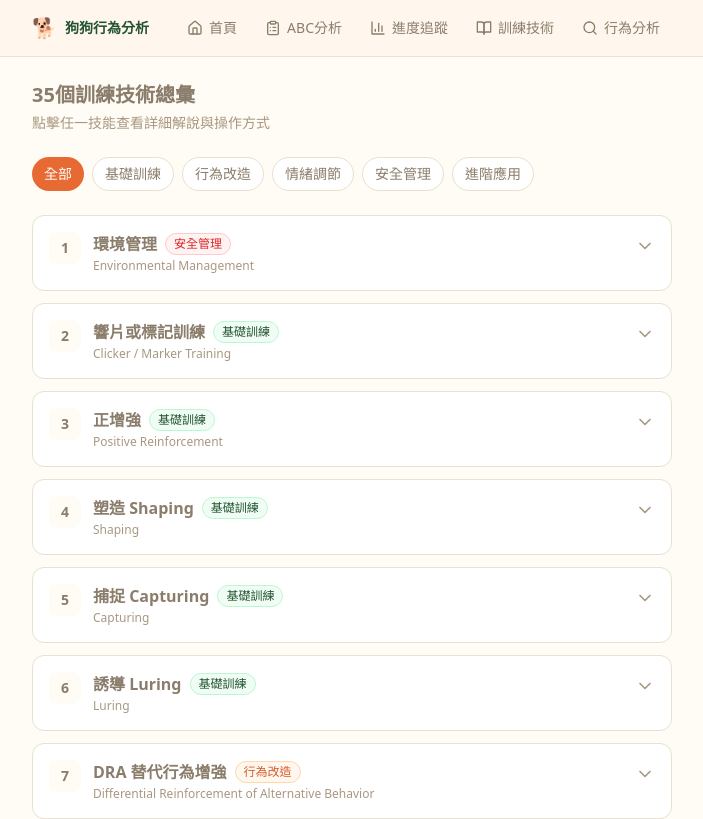
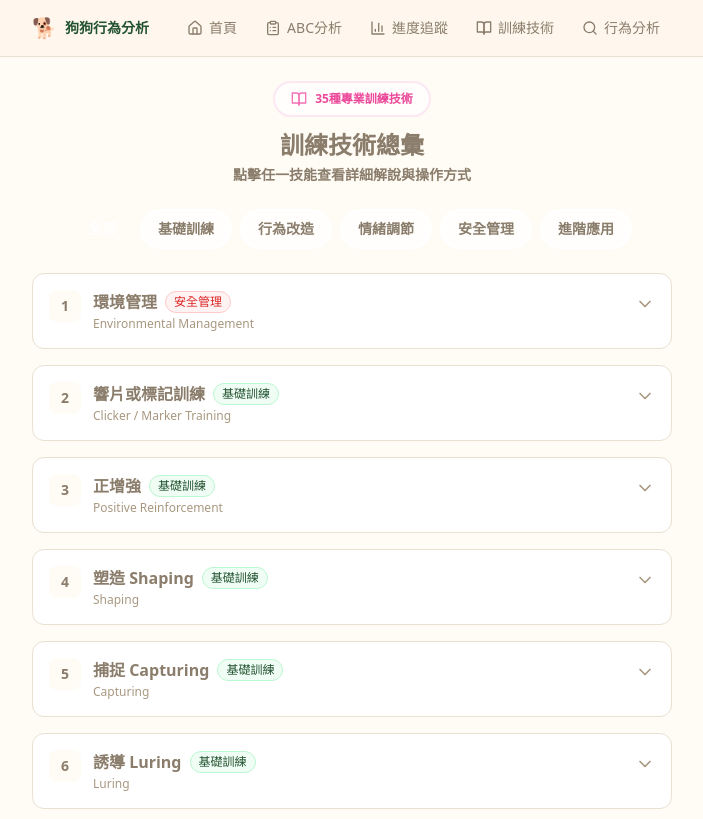
Before and after one commit to chouandony/dog-behavior-analyzer-2, a Next.js app: page /techniques in a window 1280 px wide. Shown: the top 819 px of the page, without its empty margins (288-991 px from the left). Built offline with nearby package versions, Linux system fonts and the light colour scheme.

Commit message:
Refactor TechniquesPage layout and styles

```diff
--- a/app/techniques/page.tsx
+++ b/app/techniques/page.tsx
@@ -1,6 +1,7 @@
 'use client'
 
 import { useState } from 'react'
+import { BookOpen, Sparkles } from 'lucide-react'
 import { techniques, categories } from '@/data/techniques'
 import TechniqueCard from '@/components/TechniqueCard'
 
@@ -13,24 +14,32 @@ export default function TechniquesPage() {
 
   return (
     <div className="space-y-6">
-      <div>
-        <h1 className="text-xl font-bold text-earth-500">35個訓練技術總彙</h1>
-        <p className="text-sm text-earth-400 mt-1">點擊任一技能查看詳細解說與操作方式</p>
+      <div className="text-center">
+        <div className="inline-flex items-center gap-2 bg-white/80 rounded-full px-4 py-2 border-2 border-pink-100 shadow-soft mb-3">
+          <BookOpen size={16} className="text-pink-400" />
+          <span className="text-xs font-extrabold text-pink-500">35種專業訓練技術</span>
+        </div>
+        <h1 className="text-2xl font-black text-ink-800">訓練技術總彙</h1>
+        <p className="text-sm text-ink-400 font-semibold mt-1">點擊任一技能查看詳細解說與操作方式</p>
       </div>
 
-      <div className="flex flex-wrap gap-2">
+      <div className="flex flex-wrap gap-2 justify-center">
         {categories.map(cat => (
           <button
             key={cat}
             onClick={() => setActiveCategory(cat)}
-            className={`px-3 py-1.5 rounded-full text-sm font-medium transition-colors ${activeCategory === cat ? 'bg-warm-500 text-white' : 'bg-white border border-earth-200 text-earth-500 hover:border-warm-300'}`}
+            className={`px-4 py-2 rounded-full text-sm font-extrabold transition-all duration-200 ${
+              activeCategory === cat
+                ? 'bg-gradient-pink text-white shadow-soft scale-105'
+                : 'bg-white/80 backdrop-blur-sm border-2 border-white shadow-soft text-ink-500 hover:border-pink-200 hover:text-pink-500'
+            }`}
           >
             {cat}
           </button>
         ))}
       </div>
 
-      <div className="space-y-3">
+      <div className="space-y-4">
         {filtered.map(tech => (
           <div key={tech.id} id={`tech-${tech.id}`}>
             <TechniqueCard technique={tech} />
```
